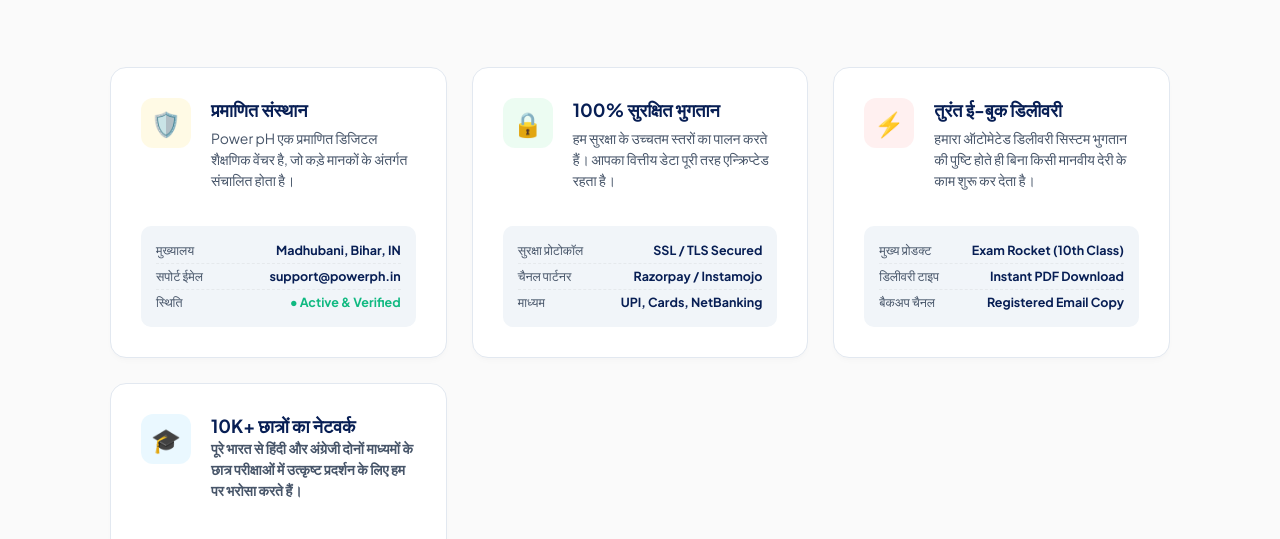
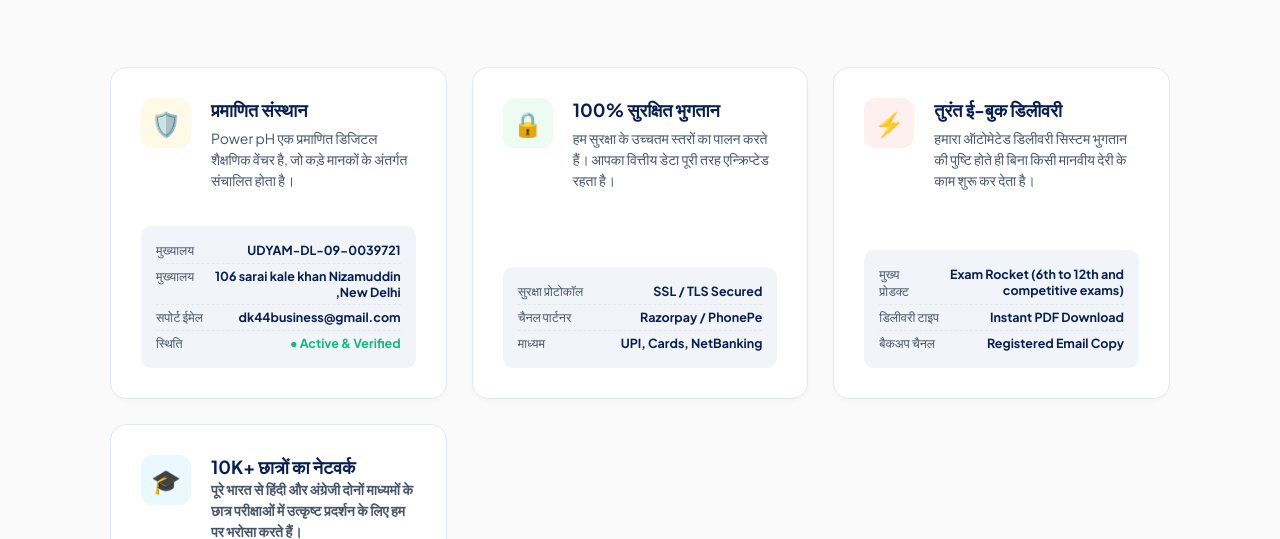
Before and after one commit to DKservice1/NM-prize-, a plain HTML site: page trust.html in a window 1280 px wide. Shown: the part 261-800 px from the top of the page. Drawn offline with Linux system fonts and the light colour scheme.

Commit message:
Update trust.html

```diff
--- a/trust.html
+++ b/trust.html
@@ -206,8 +206,9 @@
                     </div>
                 </div>
                 <div class="data-table">
-                    <div class="data-row"><span class="data-label"><span class="lang-hi">मुख्यालय</span><span class="lang-en">Headquarters</span></span><span class="data-value">Madhubani, Bihar, IN</span></div>
-                    <div class="data-row"><span class="data-label"><span class="lang-hi">सपोर्ट ईमेल</span><span class="lang-en">Official Support</span></span><span class="data-value">support@powerph.in</span></div>
+                    <div class="data-row"><span class="data-label"><span class="lang-hi">मुख्यालय</span><span class="lang-en">Registration ID</span></span><span class="data-value">UDYAM-DL-09-0039721</span></div>
+                    <div class="data-row"><span class="data-label"><span class="lang-hi">मुख्यालय</span><span class="lang-en">Headquarters</span></span><span class="data-value">106 sarai kale khan Nizamuddin ,New Delhi</span></div>
+                    <div class="data-row"><span class="data-label"><span class="lang-hi">सपोर्ट ईमेल</span><span class="lang-en">Official Support</span></span><span class="data-value">dk44business@gmail.com</span></div>
                     <div class="data-row"><span class="data-label"><span class="lang-hi">स्थिति</span><span class="lang-en">Status</span></span><span class="data-value" style="color: #10b981;">● Active & Verified</span></div>
                 </div>
             </div>
@@ -228,7 +229,7 @@
                 </div>
                 <div class="data-table">
                     <div class="data-row"><span class="data-label"><span class="lang-hi">सुरक्षा प्रोटोकॉल</span><span class="lang-en">Encryption Standard</span></span><span class="data-value">SSL / TLS Secured</span></div>
-                    <div class="data-row"><span class="data-label"><span class="lang-hi">चैनल पार्टनर</span><span class="lang-en">Payment Partners</span></span><span class="data-value">Razorpay / Instamojo</span></div>
+                    <div class="data-row"><span class="data-label"><span class="lang-hi">चैनल पार्टनर</span><span class="lang-en">Payment Partners</span></span><span class="data-value">Razorpay / PhonePe</span></div>
                     <div class="data-row"><span class="data-label"><span class="lang-hi">माध्यम</span><span class="lang-en">Methods</span></span><span class="data-value">UPI, Cards, NetBanking</span></div>
                 </div>
             </div>
@@ -248,7 +249,7 @@
                     </div>
                 </div>
                 <div class="data-table">
-                    <div class="data-row"><span class="data-label"><span class="lang-hi">मुख्य प्रोडक्ट</span><span class="lang-en">Core Product</span></span><span class="data-value">Exam Rocket (10th Class)</span></div>
+                    <div class="data-row"><span class="data-label"><span class="lang-hi">मुख्य प्रोडक्ट</span><span class="lang-en">Core Product</span></span><span class="data-value">Exam Rocket (6th to 12th and competitive exams)</span></div>
                     <div class="data-row"><span class="data-label"><span class="lang-hi">डिलीवरी टाइप</span><span class="lang-en">Delivery Type</span></span><span class="data-value">Instant PDF Download</span></div>
                     <div class="data-row"><span class="data-label"><span class="lang-hi">बैकअप चैनल</span><span class="lang-en">Backup Channel</span></span><span class="data-value">Registered Email Copy</span></div>
                 </div>
@@ -260,7 +261,7 @@
                     <div class="card-top">
                         <div class="icon-box" style="background: rgba(56,189,248,0.1); color: #0284c7;">🎓</div>
                         <div>
-                            <h3 class="card-title"><span class="lang-hi">10K+ छात्रों का नेटवर्क</span><span class="lang-en">10K+ Student Network</span></b>
+                            <h3 class="card-title"><span class="lang-hi">10K+ छात्रों का नेटवर्क</span><span class="lang-en">100000+ Student Network</span></b>
                             <p class="card-desc">
                                 <span class="lang-hi">पूरे भारत से हिंदी और अंग्रेजी दोनों माध्यमों के छात्र परीक्षाओं में उत्कृष्ट प्रदर्शन के लिए हम पर भरोसा करते हैं।</span>
                                 <span class="lang-en">Students across multiple states trust our curriculum structures for academic excellence.</span>
```
